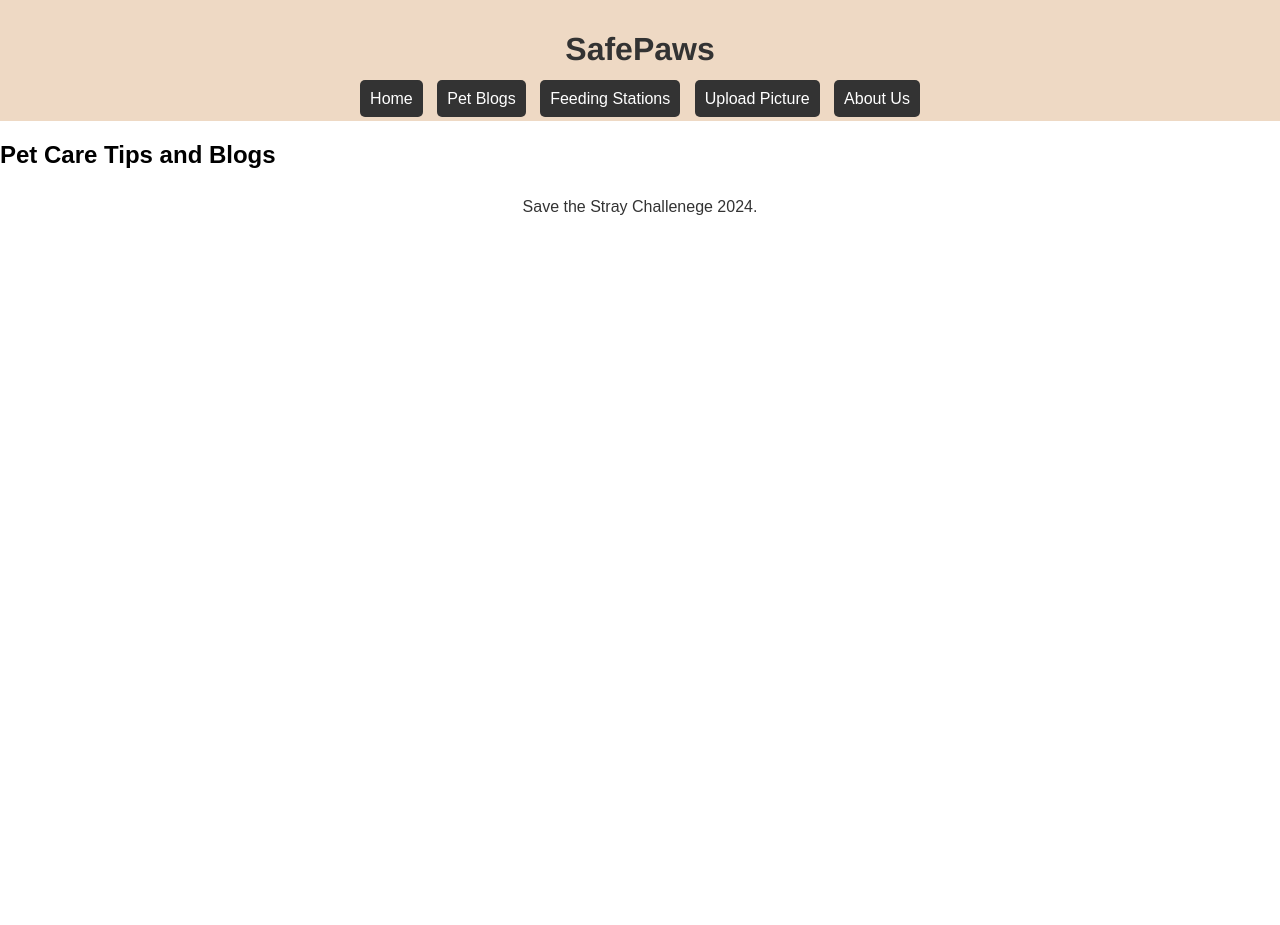
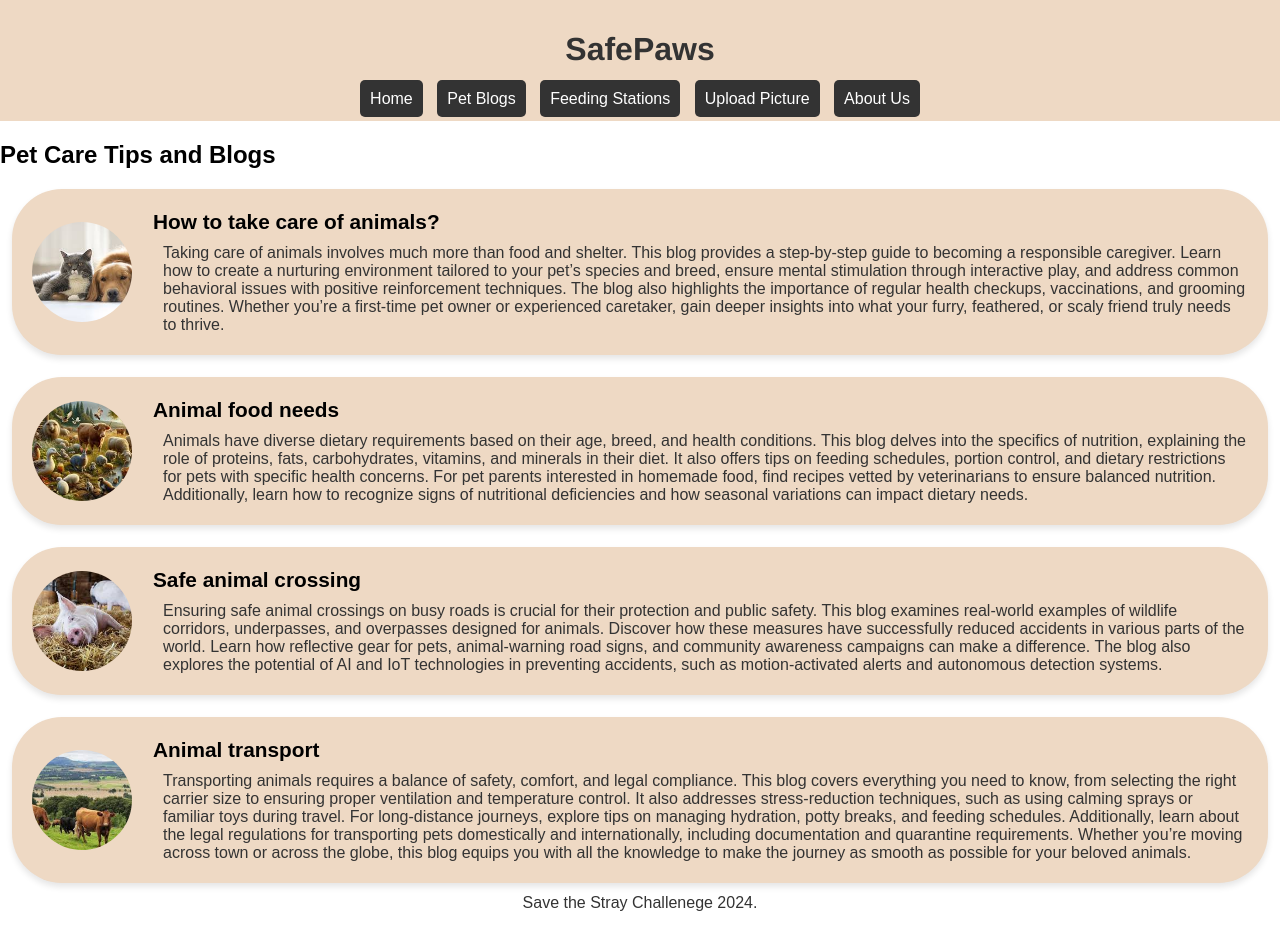
Before and after one commit to arushi-vaidya/SafePaws, a Flask app: page /pet_blogs in a window 1280 px wide. Before the commit the page ends 215 px from the top, so only its background shows below. Run offline with Flask 3, Linux system fonts and the light colour scheme.

Commit message:
Update pet_blogs.html

```diff
--- a/web_app/templates/pet_blogs.html
+++ b/web_app/templates/pet_blogs.html
@@ -2,5 +2,64 @@
 {% block title %}Pet Blogs{% endblock %}
 {% block content %}
 <h2>Pet Care Tips and Blogs</h2>
-<!-- Content for blogs goes here -->
+<div class="blog-list">
+    <div class="oval-box">
+        <img src="{{ url_for('static', filename='1.jpeg') }}" alt="Care" class="blog-img left">
+        <div class="blog-content">
+            <a href="{{ url_for('blog1') }}">How to take care of animals?</a>
+            <p>
+                Taking care of animals involves much more than food and shelter. This blog provides a step-by-step guide
+                to becoming a responsible caregiver. Learn how to create a nurturing environment tailored to your pet’s
+                species and breed, ensure mental stimulation through interactive play, and address common behavioral
+                issues with positive reinforcement techniques. The blog also highlights the importance of regular health
+                checkups, vaccinations, and grooming routines. Whether you’re a first-time pet owner or experienced caretaker,
+                gain deeper insights into what your furry, feathered, or scaly friend truly needs to thrive.
+            </p>
+        </div>
+    </div>
+    <div class="oval-box">
+        <img src="{{ url_for('static', filename='2.jpeg') }}" alt="Food" class="blog-img right">
+        <div class="blog-content">
+            <a href="{{ url_for('blog2') }}">Animal food needs</a>
+            <p>
+                Animals have diverse dietary requirements based on their age, breed, and health conditions. This blog delves
+                into the specifics of nutrition, explaining the role of proteins, fats, carbohydrates, vitamins, and minerals
+                in their diet. It also offers tips on feeding schedules, portion control, and dietary restrictions for pets with
+                specific health concerns. For pet parents interested in homemade food, find recipes vetted by veterinarians
+                to ensure balanced nutrition. Additionally, learn how to recognize signs of nutritional deficiencies and
+                how seasonal variations can impact dietary needs.
+            </p>
+        </div>
+    </div>
+    <div class="oval-box">
+        <img src="{{ url_for('static', filename='3.jpeg') }}" alt="Crossing" class="blog-img left">
+        <div class="blog-content">
+            <a href="{{ url_for('blog3') }}">Safe animal crossing</a>
+            <p>
+                Ensuring safe animal crossings on busy roads is crucial for their protection and public safety. This blog examines
+                real-world examples of wildlife corridors, underpasses, and overpasses designed for animals. Discover how these
+                measures have successfully reduced accidents in various parts of the world. Learn how reflective gear for pets,
+                animal-warning road signs, and community awareness campaigns can make a difference. The blog also explores the
+                potential of AI and IoT technologies in preventing accidents, such as motion-activated alerts and autonomous
+                detection systems.
+            </p>
+        </div>
+    </div>
+    <div class="oval-box">
+        <img src="{{ url_for('static', filename='4.jpeg') }}" alt="Transport" class="blog-img right">
+        <div class="blog-content">
+            <a href="{{ url_for('blog4') }}">Animal transport</a>
+            <p>
+                Transporting animals requires a balance of safety, comfort, and legal compliance. This blog covers everything
+                you need to know, from selecting the right carrier size to ensuring proper ventilation and temperature control.
+                It also addresses stress-reduction techniques, such as using calming sprays or familiar toys during travel. For
+                long-distance journeys, explore tips on managing hydration, potty breaks, and feeding schedules. Additionally,
+                learn about the legal regulations for transporting pets domestically and internationally, including documentation
+                and quarantine requirements. Whether you’re moving across town or across the globe, this blog equips you with
+                all the knowledge to make the journey as smooth as possible for your beloved animals.
+            </p>
+        </div>
+    </div>
+</div>
 {% endblock %}
+s
```
